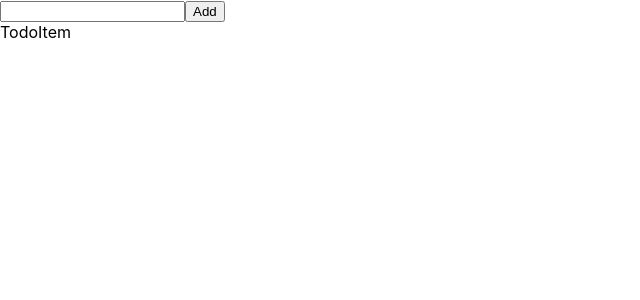
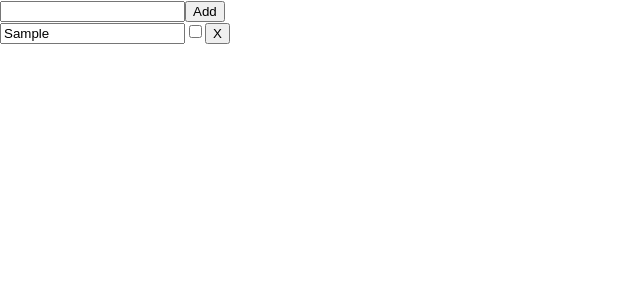
Before and after one commit to devgreact/study-recoil, a React (Create React App) app: page / in a window 1280 px wide. Both pictures are taken after typing "Sample" into the empty fields and a click on the button "Add". Shown: the top 300 px of the page, without its empty margins (0-640 px from the left). Built offline with nearby package versions, Linux system fonts and the light colour scheme.

Commit message:
# TodoItem.js

```diff
--- a/src/todo/TodoItem.js
+++ b/src/todo/TodoItem.js
@@ -1,7 +1,58 @@
 import React from "react";
+import { useRecoilState } from "recoil";
+import { todoListState } from "./TodoList";
 
+function replaceItemAtIndex(arr, index, newValue) {
+  return [...arr.slice(0, index), newValue, ...arr.slice(index + 1)];
+}
+
+function removeItemAtIndex(arr, index) {
+  return [...arr.slice(0, index), ...arr.slice(index + 1)];
+}
 const TodoItem = ({ item }) => {
-  return <div>TodoItem</div>;
+  // TodoList 에 정의한  todoListState를 읽고 항목 텍스트를
+  // 업데이트하고,
+  // 완료된 것으로 표시하고,
+  // 삭제하는 데 사용하는 setter 함수를 얻기 위해 useRecoilState()를 사용한다.
+  const [todoList, setTodoList] = useRecoilState(todoListState);
+
+  const index = todoList.findIndex((listItem) => listItem === item);
+
+  const editItemText = ({ target: { value } }) => {
+    const newList = replaceItemAtIndex(todoList, index, {
+      ...item,
+      text: value,
+    });
+
+    setTodoList(newList);
+  };
+
+  const toggleItemCompletion = () => {
+    const newList = replaceItemAtIndex(todoList, index, {
+      ...item,
+      isComplete: !item.isComplete,
+    });
+
+    setTodoList(newList);
+  };
+
+  const deleteItem = () => {
+    const newList = removeItemAtIndex(todoList, index);
+
+    setTodoList(newList);
+  };
+
+  return (
+    <div>
+      <input type="text" value={item.text} onChange={editItemText} />
+      <input
+        type="checkbox"
+        checked={item.isComplete}
+        onChange={toggleItemCompletion}
+      />
+      <button onClick={deleteItem}>X</button>
+    </div>
+  );
 };
 
 export default TodoItem;
```
Also changed, not shown: 1 other file (tests, documents, lock files or other folders).
